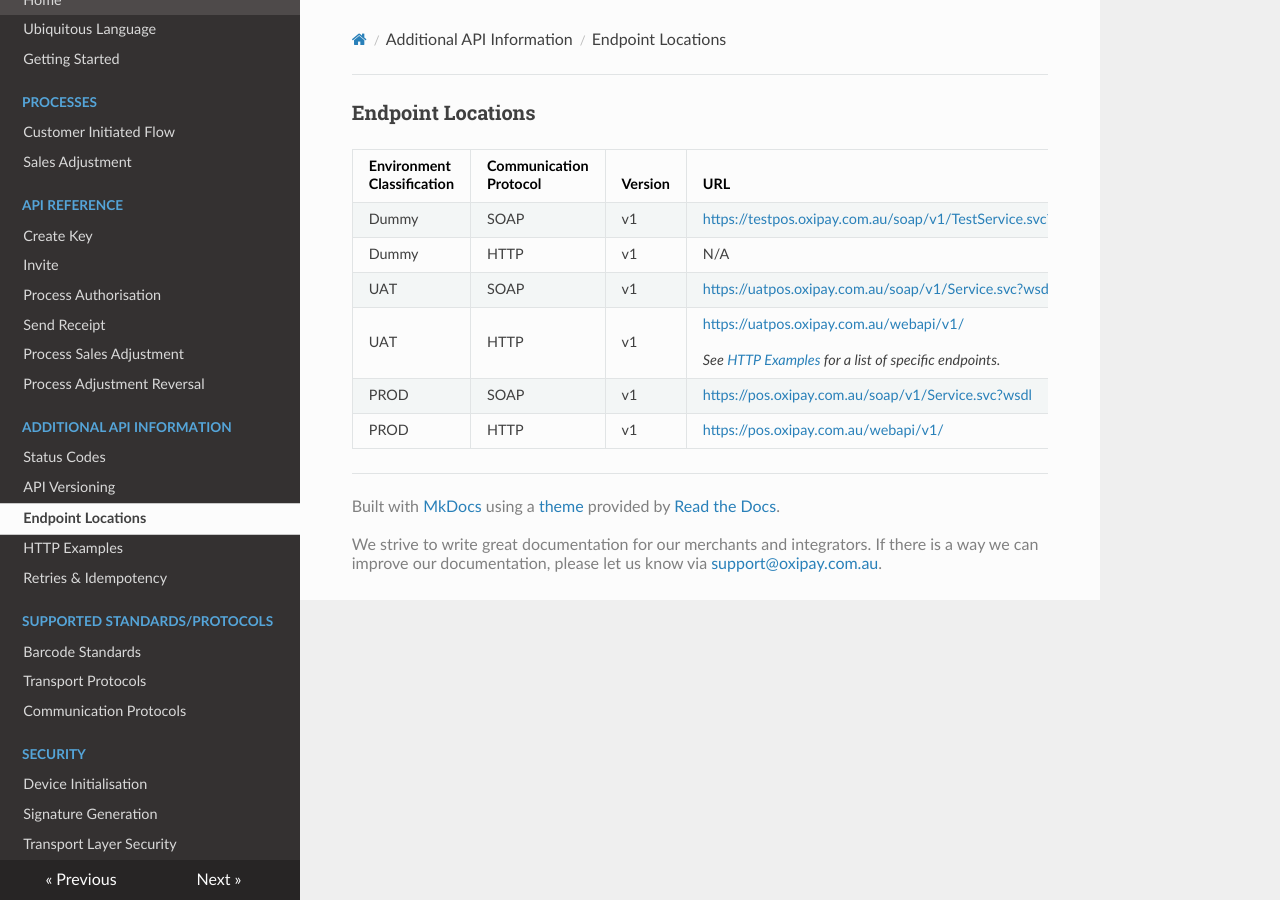
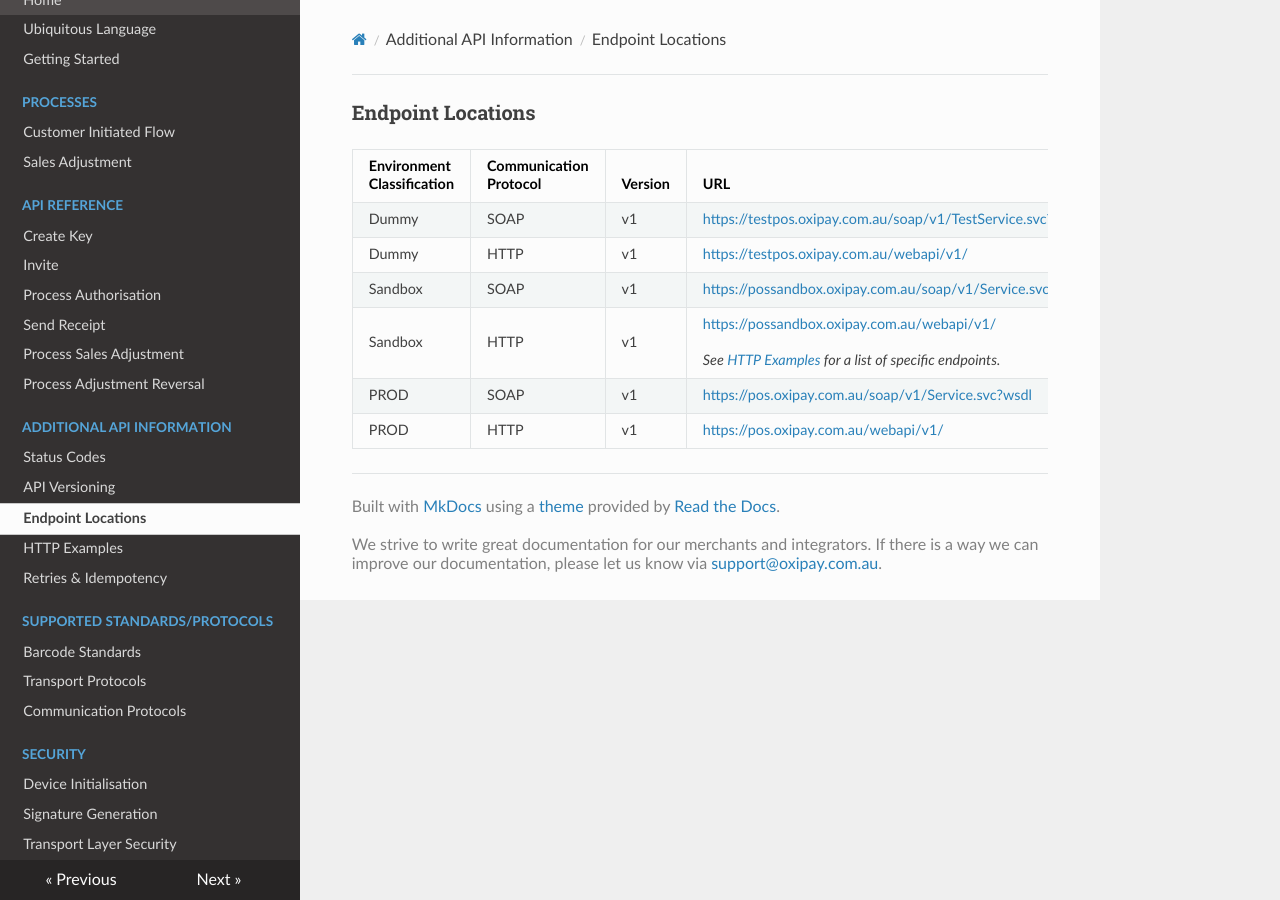
Before and after one commit to oxipay/posdocs, an MkDocs documentation site: the page built from docs/api_information/endpoint_locations.md, in a window 1280 px wide. Built offline with MkDocs 1.6.1, drawn with Linux system fonts in a browser that asks for light colours; nearby versions of some CDN libraries; old or Windows-style settings are respelled for this version of MkDocs.

Commit message:
PIT-138: Update documentation to reflect the Sandbox API endpoints

```diff
--- a/docs/api_information/endpoint_locations.md
+++ b/docs/api_information/endpoint_locations.md
@@ -3,8 +3,8 @@
 Environment<br/>Classification | Communication<br/>Protocol | Version | URL
 ----------|----------|----------|----------
 Dummy | SOAP | v1 | <a href="https://testpos.oxipay.com.au/soap/v1/TestService.svc?wsdl">https://testpos.oxipay.com.au/soap/v1/TestService.svc?wsdl</a>
-Dummy | HTTP | v1 | N/A
-UAT | SOAP | v1 | <a href="https://uatpos.oxipay.com.au/soap/v1/Service.svc?wsdl">https://uatpos.oxipay.com.au/soap/v1/Service.svc?wsdl</a>
-UAT | HTTP | v1 | <a href="https://uatpos.oxipay.com.au/webapi/v1/">https://uatpos.oxipay.com.au/webapi/v1/</a><br/><br/><em>See <a href="/api_information/http_examples/">HTTP Examples</a> for a list of specific endpoints.</em>
+Dummy | HTTP | v1 | <a href="https://testpos.oxipay.com.au/webapi/v1/">https://testpos.oxipay.com.au/webapi/v1/</a>
+Sandbox | SOAP | v1 | <a href="https://pos.oxipay.com.au/soap/v1/Service.svc?wsdl">https://possandbox.oxipay.com.au/soap/v1/Service.svc?wsdl</a>
+Sandbox | HTTP | v1 | <a href="https://pos.oxipay.com.au/webapi/v1/">https://possandbox.oxipay.com.au/webapi/v1/</a><br/><br/><em>See <a href="/api_information/http_examples/">HTTP Examples</a> for a list of specific endpoints.</em>
 PROD | SOAP | v1 | <a href="https://pos.oxipay.com.au/soap/v1/Service.svc?wsdl">https://pos.oxipay.com.au/soap/v1/Service.svc?wsdl</a>
 PROD | HTTP | v1 | <a href="https://pos.oxipay.com.au/webapi/v1/">https://pos.oxipay.com.au/webapi/v1/</a>
```
Also changed, not shown: docs/getting-started.md (+2 -2 lines).
